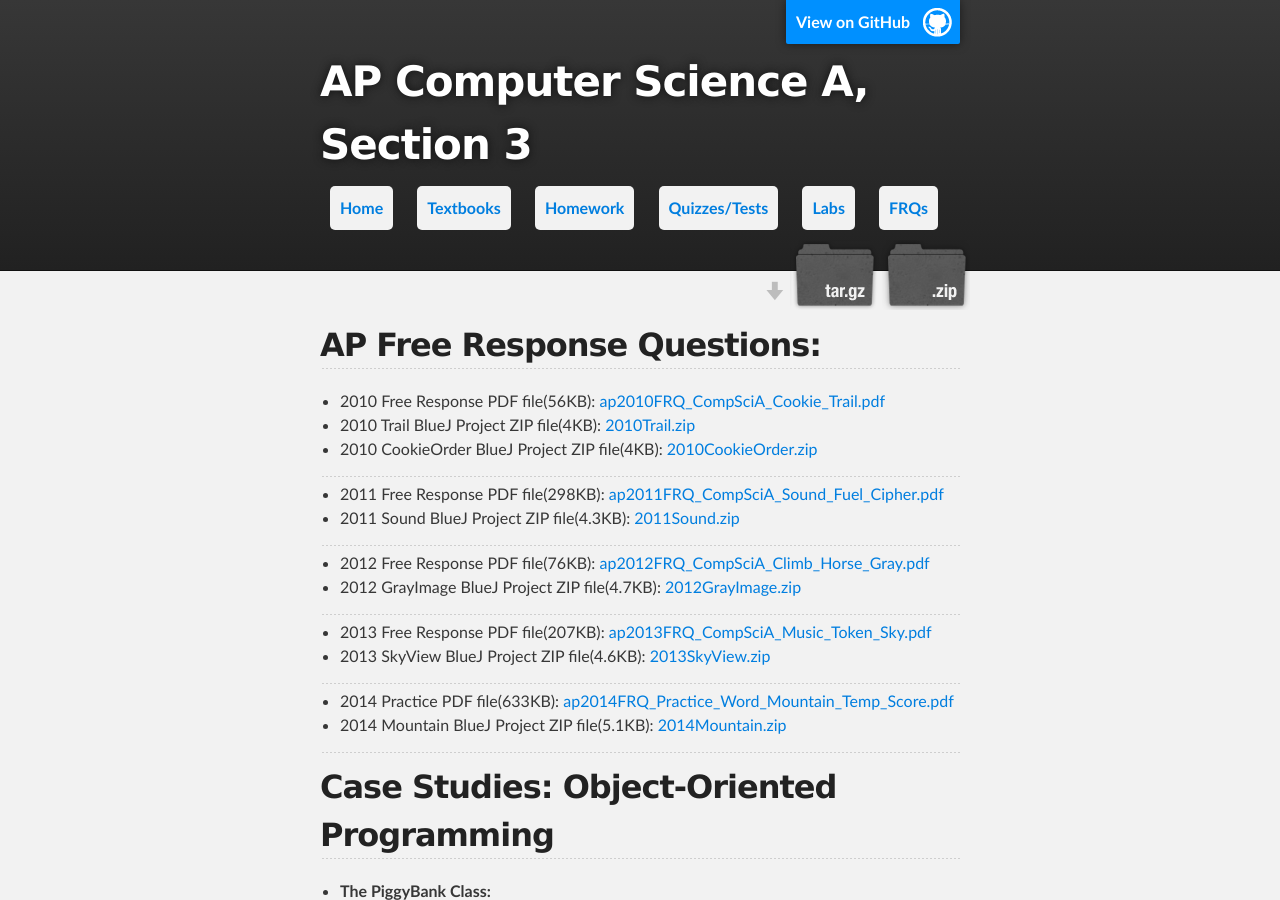
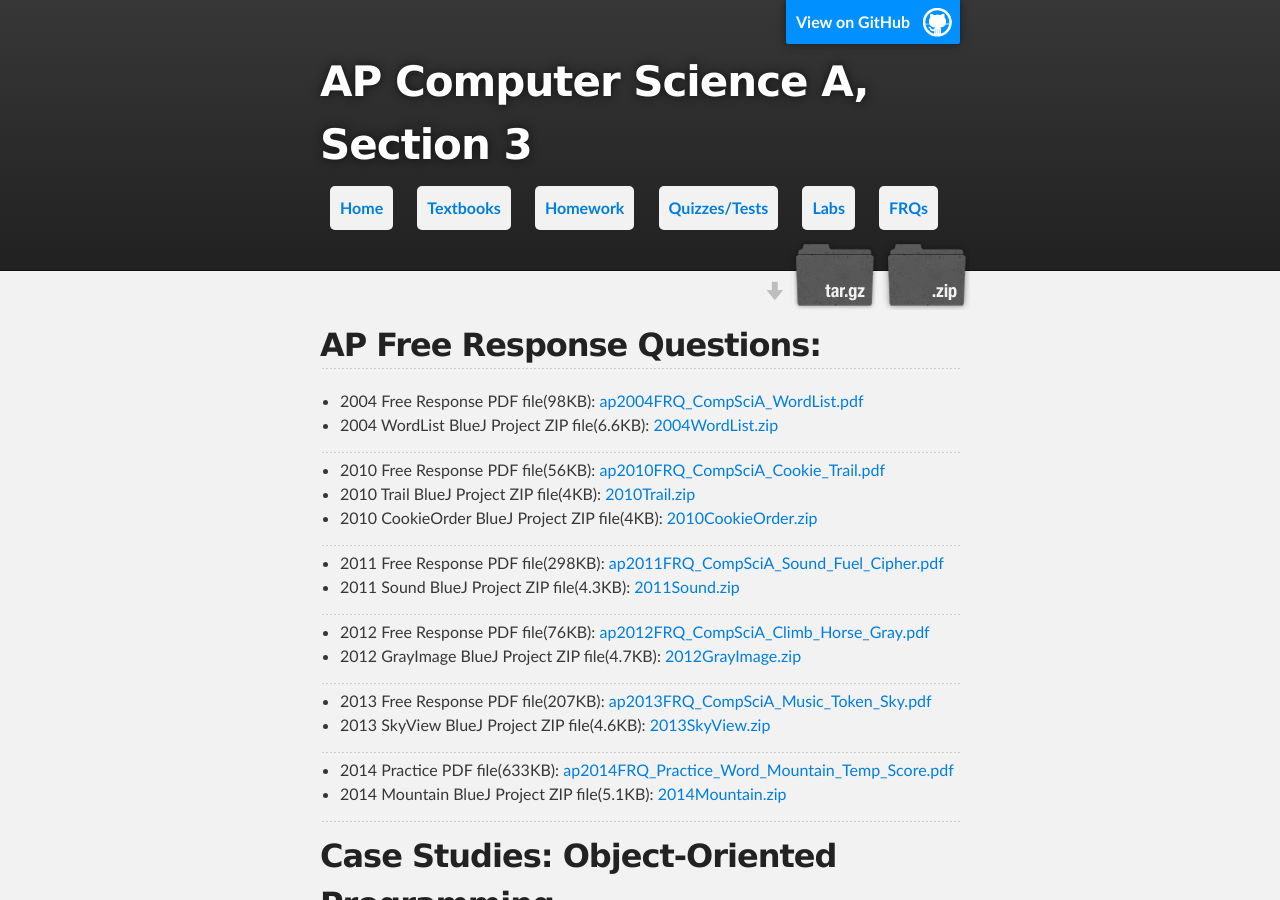
Before and after one commit to ynot1609/apcompsci3, a Jekyll site: the page built from frqs/index.md, in a window 1280 px wide and 900 px high. Built offline with Jekyll 4.4.1, drawn with Linux system fonts in a browser that asks for light colours.

Commit message:
added wl

```diff
--- a/frqs/index.md
+++ b/frqs/index.md
@@ -4,6 +4,11 @@ title: Free Response Questions
 ---
 
 ## AP Free Response Questions:
+
++ 2004 Free Response PDF file(98KB): [ap2004FRQ_CompSciA_WordList.pdf](/apcompsci3/assets/ap2004FRQ_CompSciA_WordList.pdf)
++ 2004 WordList BlueJ Project ZIP file(6.6KB): [2004WordList.zip](/apcompsci3/assets/2004WordList.zip)
+
+---
 
 + 2010 Free Response PDF file(56KB): [ap2010FRQ_CompSciA_Cookie_Trail.pdf](/apcompsci3/assets/ap2010FRQ_CompSciA_Cookie_Trail.pdf)
 + 2010 Trail BlueJ Project ZIP file(4KB): [2010Trail.zip](/apcompsci3/assets/2010Trail.zip)
```
Also changed, not shown: 2 other files.
